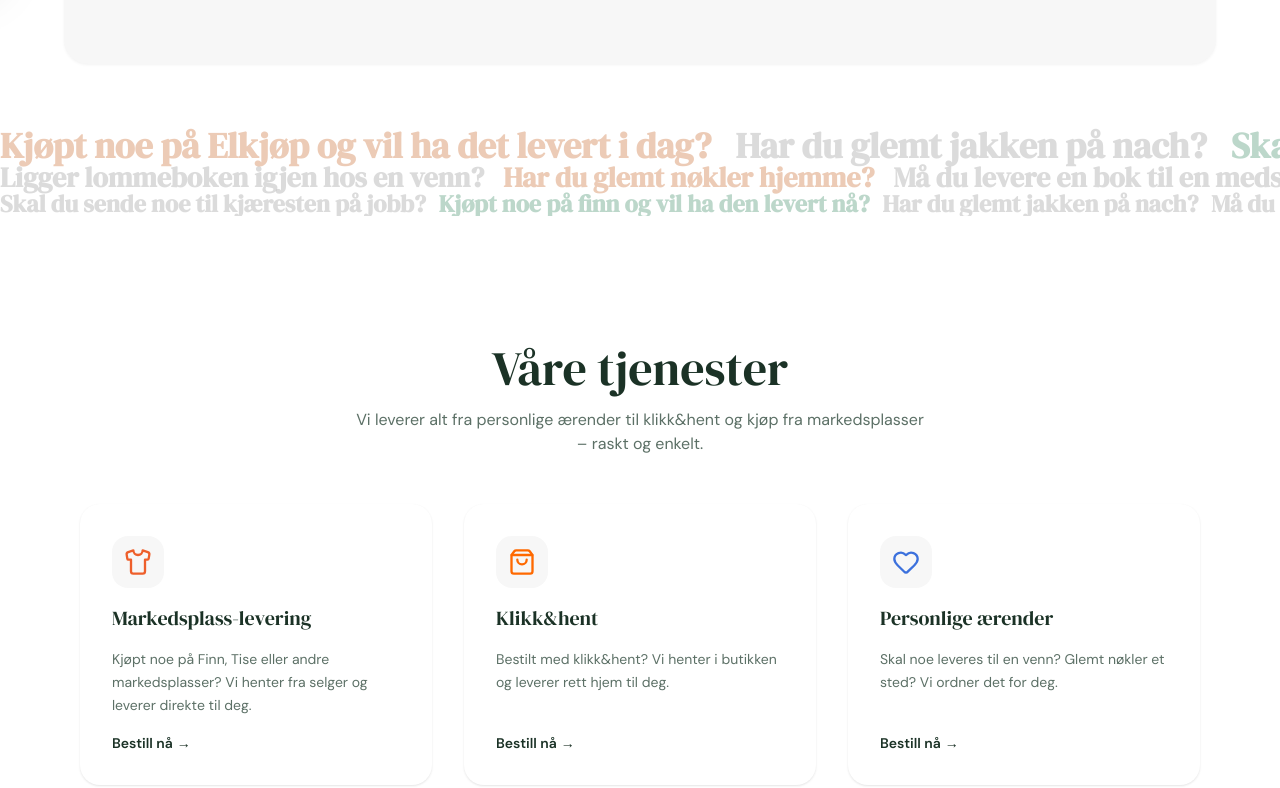
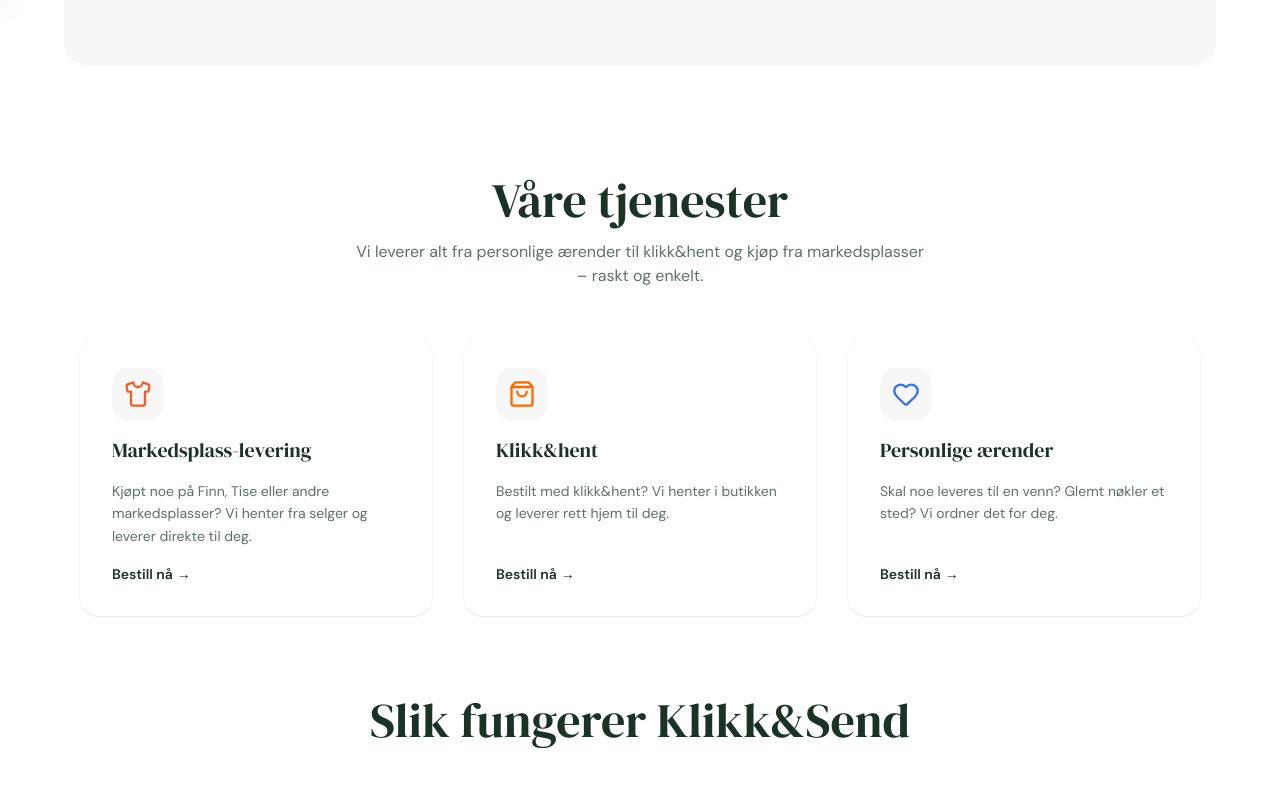
Before and after one commit to moreamakaveli-cyber/klikk-send-live, a Next.js app: page / in a window 1280 px wide. Shown: the part 832-1620 px from the top of the page. Built offline with nearby package versions, Linux system fonts and the light colour scheme.

Commit message:
Remove question wall and move OurServices section higher up

```diff
--- a/app/components/HowItWorks.tsx
+++ b/app/components/HowItWorks.tsx
@@ -105,120 +105,6 @@
 export default function HowItWorks() {
   return (
     <section id="how-it-works" className="pt-0 pb-20 md:pb-32" style={{ backgroundColor: '#FFFFFF' }}>
-      {/* Questions section - full width */}
-      <section
-        className="mb-8 md:mb-12 question-wall"
-        style={{
-          width: '100vw',
-          margin: '0',
-          padding: '0',
-          overflowX: 'auto',
-          overflowY: 'hidden',
-          position: 'relative',
-          left: '50%',
-          transform: 'translateX(-50%)',
-          WebkitOverflowScrolling: 'touch',
-          pointerEvents: 'none',
-          userSelect: 'none',
-        }}
-      >
-        {/* Line 1: Large - responsive font sizes */}
-        <div
-          className="line line-1"
-          style={{
-            whiteSpace: 'nowrap',
-            display: 'block',
-            width: '100vw',
-            textAlign: 'left',
-            lineHeight: '1',
-            margin: '0',
-            padding: '0',
-            fontSize: 'clamp(14px, 2.8vw, 38px)',
-          }}
-        >
-          {line1Questions.map((item, idx) => (
-            <span
-              key={`line1-${idx}`}
-              className="font-semibold"
-              style={{
-                fontFamily: 'var(--font-serif), serif',
-                color: item.color,
-                marginRight: 'clamp(0.5rem, 2vw, 1.5rem)',
-                pointerEvents: 'none',
-                userSelect: 'none',
-                cursor: 'default',
-              }}
-            >
-              {item.text}
-            </span>
-          ))}
-        </div>
-
-        {/* Line 2: Medium - responsive font sizes */}
-        <div
-          className="line line-2"
-          style={{
-            whiteSpace: 'nowrap',
-            display: 'block',
-            width: '100vw',
-            textAlign: 'left',
-            lineHeight: '1',
-            margin: '0',
-            padding: '0',
-            fontSize: 'clamp(12px, 2.4vw, 28px)',
-          }}
-        >
-          {line2Questions.map((item, idx) => (
-            <span
-              key={`line2-${idx}`}
-              className="font-semibold"
-              style={{
-                fontFamily: 'var(--font-serif), serif',
-                color: item.color,
-                marginRight: 'clamp(0.5rem, 1.5vw, 1.2rem)',
-                pointerEvents: 'none',
-                userSelect: 'none',
-                cursor: 'default',
-              }}
-            >
-              {item.text}
-            </span>
-          ))}
-        </div>
-
-        {/* Line 3: Smaller - responsive font sizes */}
-        <div
-          className="line line-3"
-          style={{
-            whiteSpace: 'nowrap',
-            display: 'block',
-            width: '100vw',
-            textAlign: 'left',
-            lineHeight: '1',
-            margin: '0',
-            padding: '0',
-            fontSize: 'clamp(11px, 2vw, 24px)',
-          }}
-        >
-          {line3Questions.map((item, idx) => (
-            <span
-              key={`line3-${idx}`}
-              className="font-semibold"
-              style={{
-                fontFamily: 'var(--font-serif), serif',
-                color: item.color,
-                marginRight: 'clamp(0.5rem, 1vw, 1rem)',
-                pointerEvents: 'none',
-                userSelect: 'none',
-                cursor: 'default',
-              }}
-            >
-              {item.text}
-            </span>
-          ))}
-        </div>
-      </section>
-
       <div className="max-w-[1400px] mx-auto px-8">
 
         <OurServices />
--- a/app/components/OurServices.tsx
+++ b/app/components/OurServices.tsx
@@ -41,7 +41,7 @@
 
 export default function OurServices() {
   return (
-    <div className="py-20 md:py-32" style={{ backgroundColor: '#FFFFFF' }}>
+    <div className="py-8 md:py-12" style={{ backgroundColor: '#FFFFFF' }}>
       <div className="max-w-[1400px] mx-auto px-6 md:px-12">
         <h2 className="text-3xl md:text-4xl lg:text-5xl font-normal text-center mb-4" style={{ fontFamily: 'var(--font-serif), serif', color: 'hsl(150, 30%, 15%)' }}>
           Våre tjenester
```
